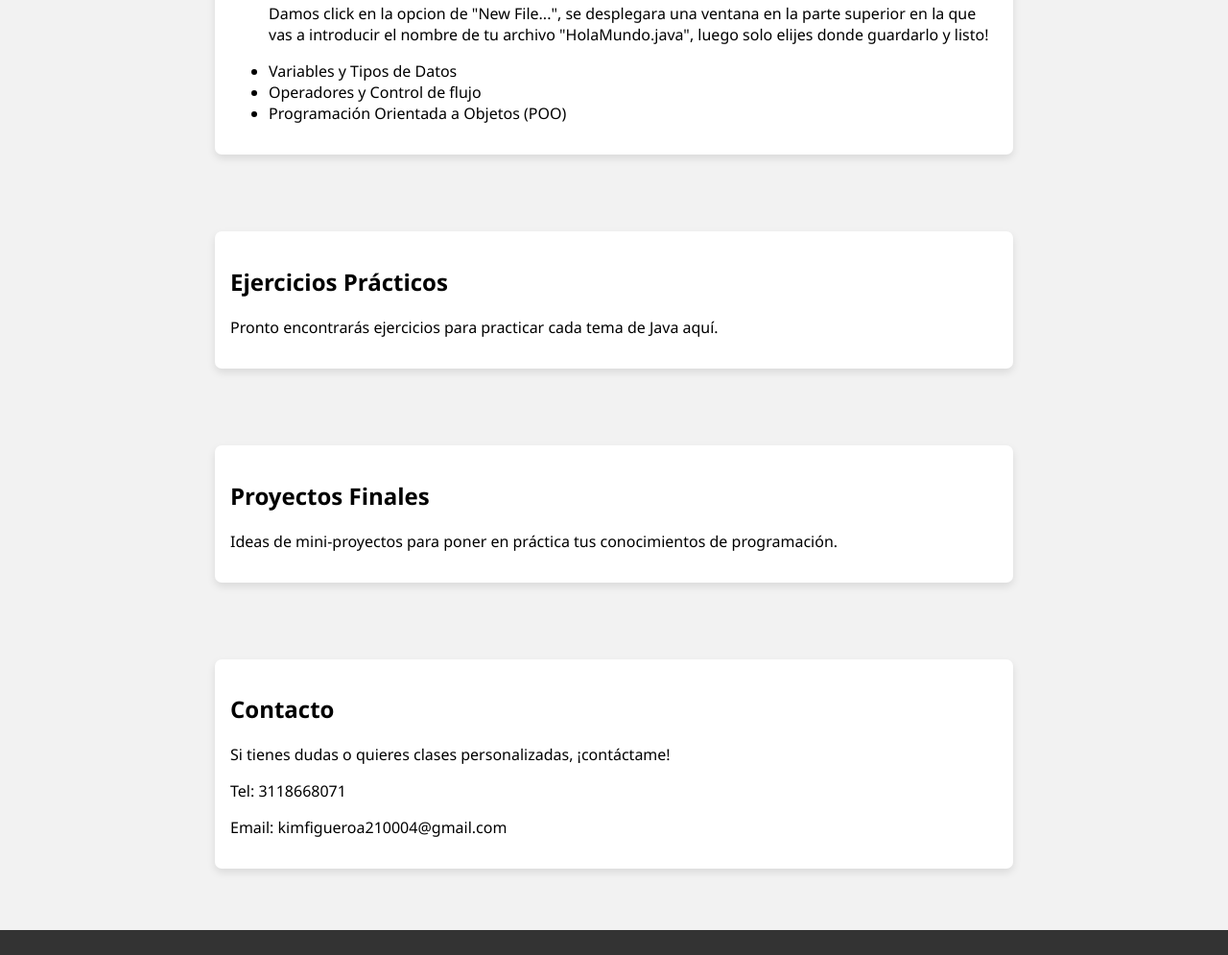
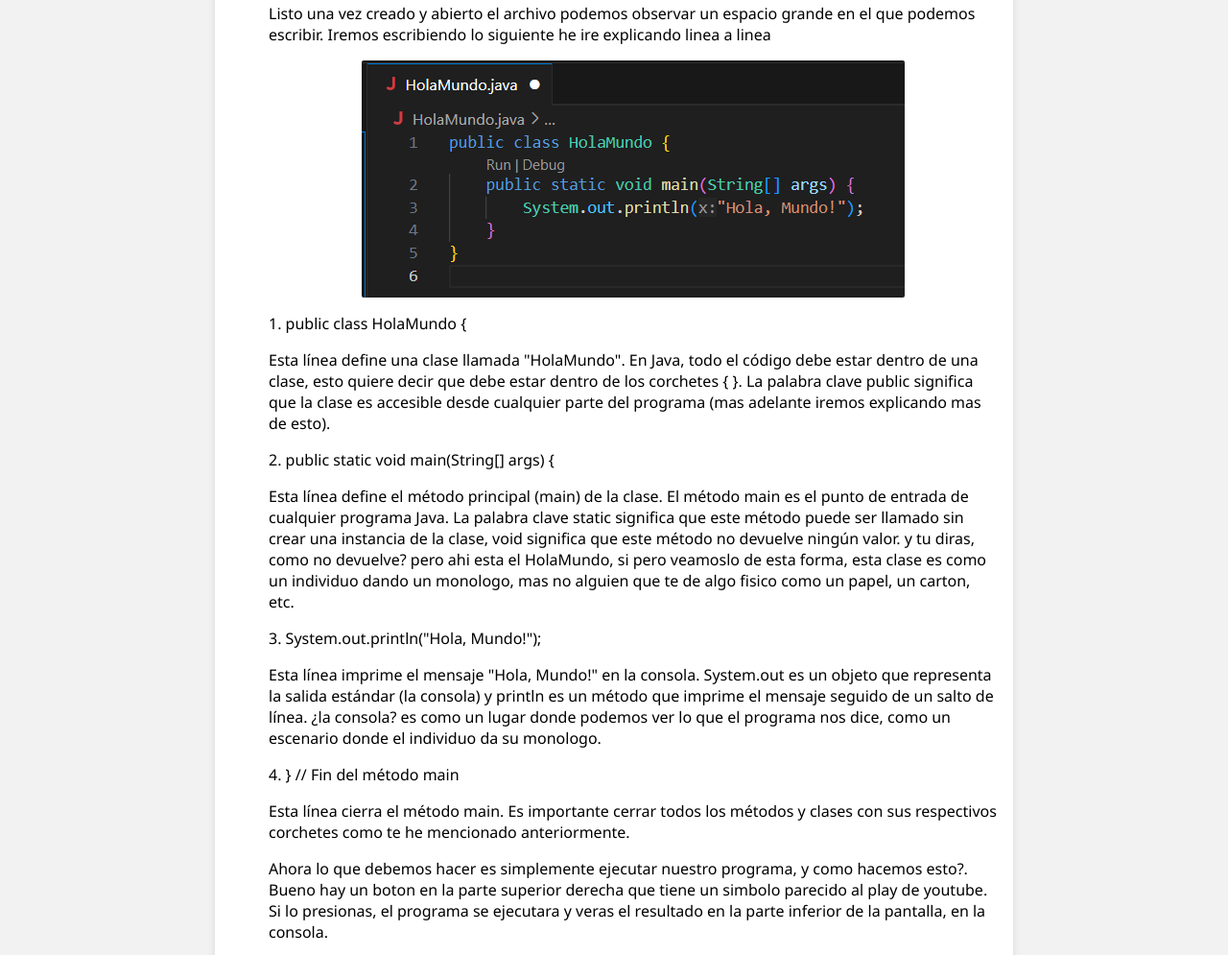
Before and after one commit to KimberlyFigueroa01/ProgramacionJava, a plain HTML site: page index.html in a window 1280 px wide. Shown: the part 3302-4297 px from the top of the page at 96% size. Drawn offline with Linux system fonts and the light colour scheme.

Commit message:
contenido nuevo

```diff
--- a/index.html
+++ b/index.html
@@ -133,13 +133,31 @@
         <p>Puedes instalar el que mas te sea comodo, yo usare Visual Studio Code.</p>
         <p>En caso de que tengas alguna duda o inconveniente con alguno de los pasos anteriores puedes comunicarte con migo si estas en alguna clase con migo.</p>
         <p>Una vez que tengas el JDK y un editor de texto o IDE instalado, ya estás listo para comenzar a programar en Java.</p>
-        <li>Tu primer programa</li>
+        <li>Primeros pasos</li>
         <p>El primer programa que vamos a crear es el clásico "Hola, Mundo!". Este programa simplemente imprimirá un mensaje de saludo "Hola, Mundo!" en la consola.</p>
         <p>Abre tu editor de texto o IDE y crea un nuevo archivo llamado HolaMundo.java. Asegúrate de que la extensión del archivo sea .java. En Visual Studio Code al abrirlo por primera vez podras observar un menu como el que se ve en la imagen.
           Si no lo ves puedes abrirlo desde la barra de menu en la parte superior izquierda, seleccionando "File" y luego "New File".</p>
-        <p>Listo una vez creado y abierto el archivo podemos observar un espacio grande en el que podemos escribir. Iremos escribiendo lo siguiente he ire explicando linea a linea</p>
         <img src="images/vscode.png" alt="Visual Studio Code" style="display: block; margin: 1rem auto; max-width: 100%; height: auto; border-radius: 2px;">
         <p>Damos click en la opcion de "New File...", se desplegara una ventana en la parte superior en la que vas a introducir el nombre de tu archivo "HolaMundo.java", luego solo elijes donde guardarlo y listo!</p>
+        <p>Listo una vez creado y abierto el archivo podemos observar un espacio grande en el que podemos escribir. Iremos escribiendo lo siguiente he ire explicando linea a linea</p>
+        <img src="images/HolaMundo.png" alt="Hola Mundo" style="display: block; margin: 1rem auto; max-width: 100%; height: auto; border-radius: 2px;">
+        <p>1. public class HolaMundo {</p>
+        <p>Esta línea define una clase llamada "HolaMundo". En Java, todo el código debe estar dentro de una clase, esto quiere decir que debe estar dentro de los corchetes { }.
+          La palabra clave public significa que la clase es accesible desde cualquier parte del programa (mas adelante iremos explicando mas de esto).</p>
+        <p>2. public static void main(String[] args) {</p>
+        <p>Esta línea define el método principal (main) de la clase. El método main es el punto de entrada de cualquier programa Java.
+          La palabra clave static significa que este método puede ser llamado sin crear una instancia de la clase, void significa que este método no devuelve ningún valor.
+          y tu diras, como no devuelve? pero ahi esta el HolaMundo, si pero veamoslo de esta forma, esta clase es como un individuo dando un monologo, mas no alguien que te de algo fisico
+          como un papel, un carton, etc.</p>
+        <p>3. System.out.println("Hola, Mundo!");</p>
+        <p>Esta línea imprime el mensaje "Hola, Mundo!" en la consola. System.out es un objeto que representa la salida estándar (la consola) y println es un método que imprime el mensaje seguido de un salto de línea.
+          ¿la consola? es como un lugar donde podemos ver lo que el programa nos dice, como un escenario donde el individuo da su monologo.</p>
+        <p>4. } // Fin del método main</p>
+        <p>Esta línea cierra el método main. Es importante cerrar todos los métodos y clases con sus respectivos corchetes como te he mencionado anteriormente.</p>
+        <p>Ahora lo que debemos hacer es simplemente ejecutar nuestro programa, y como hacemos esto?. Bueno hay un boton en la parte superior derecha que tiene un simbolo parecido al play de youtube.
+          Si lo presionas, el programa se ejecutara y veras el resultado en la parte inferior de la pantalla, en la consola.</p>
+        </p>
+        </p>
         <li>Variables y Tipos de Datos</li>
         <li>Operadores y Control de flujo</li>
         <li>Programación Orientada a Objetos (POO)</li>
```
Also changed, not shown: images/HolaMundo.png (added).
